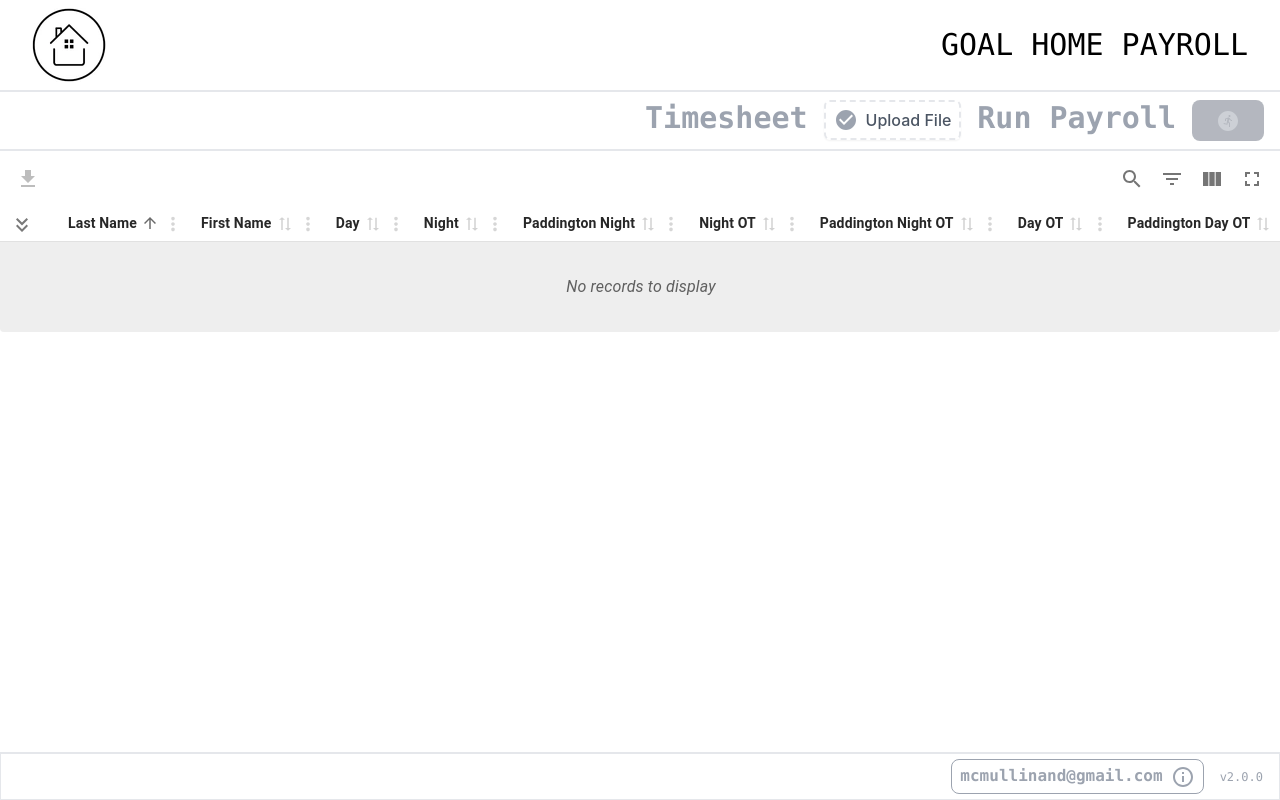
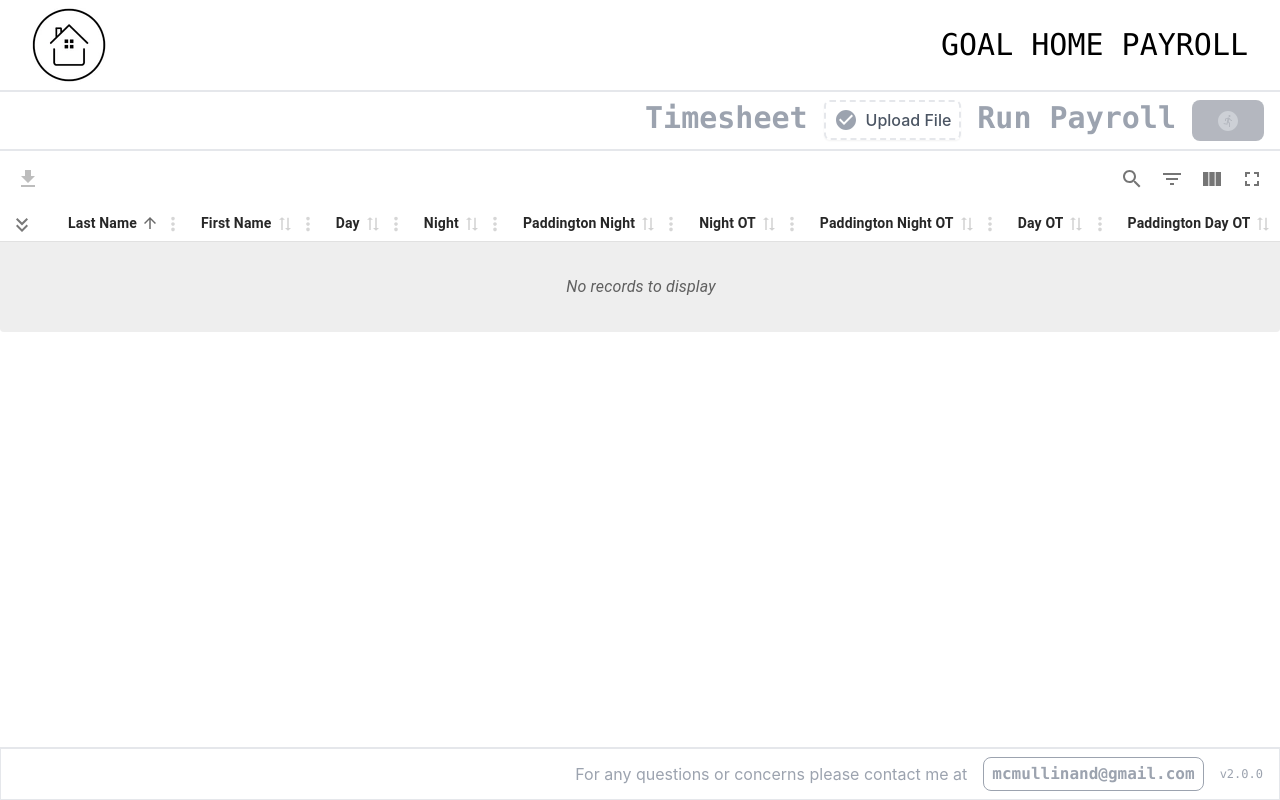
Before and after one commit to mcmullinboy15/GoalHome, a React (Create React App) app in the folder web/: page / in a window 1280 px wide. Built offline with nearby package versions, Linux system fonts and the light colour scheme.

Commit message:
Misc Changes

```diff
--- a/web/src/App.tsx
+++ b/web/src/App.tsx
@@ -14,17 +14,14 @@ export const App = () => {
 
 			<Outlet />
 
-			<footer className="h-12 mt-auto flex flex-row justify-end items-center gap-x-4 px-4 border border-t-2">
+			<footer className="mt-auto flex flex-col md:flex-row justify-end items-end md:items-center gap-y-2 gap-x-4 py-2 px-4 border border-t-2">
 				<div className="flex flex-grow" />
 
-				<Tooltip title="For any questions or concerns please contact me" arrow placement="top">
-					<a href="mailto:mcmullinand@gmail.com" target="_blank" rel="noreferrer">
-						<Button variant="outlined">
-							mcmullinand@gmail.com
-							<InfoOutlined className="text-gray-400 ml-2" />
-						</Button>
-					</a>
-				</Tooltip>
+				<p className="text-gray-400 text-nowrap">For any questions or concerns please contact me at</p>
+
+				<a href="mailto:mcmullinand@gmail.com" target="_blank" rel="noreferrer">
+					<Button variant="outlined">mcmullinand@gmail.com</Button>
+				</a>
 
 				<p className="text-gray-400 font-mono text-xs">v2.0.0</p>
 			</footer>
```
